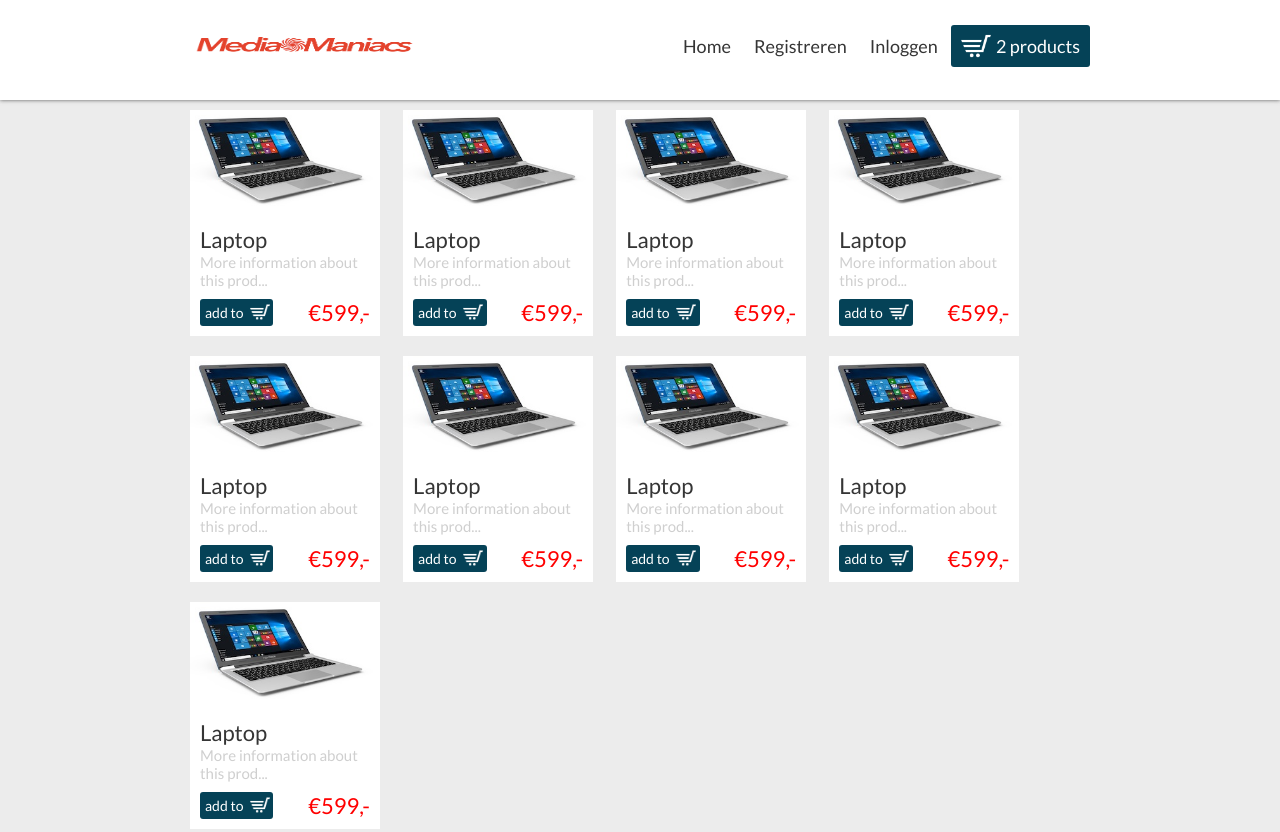
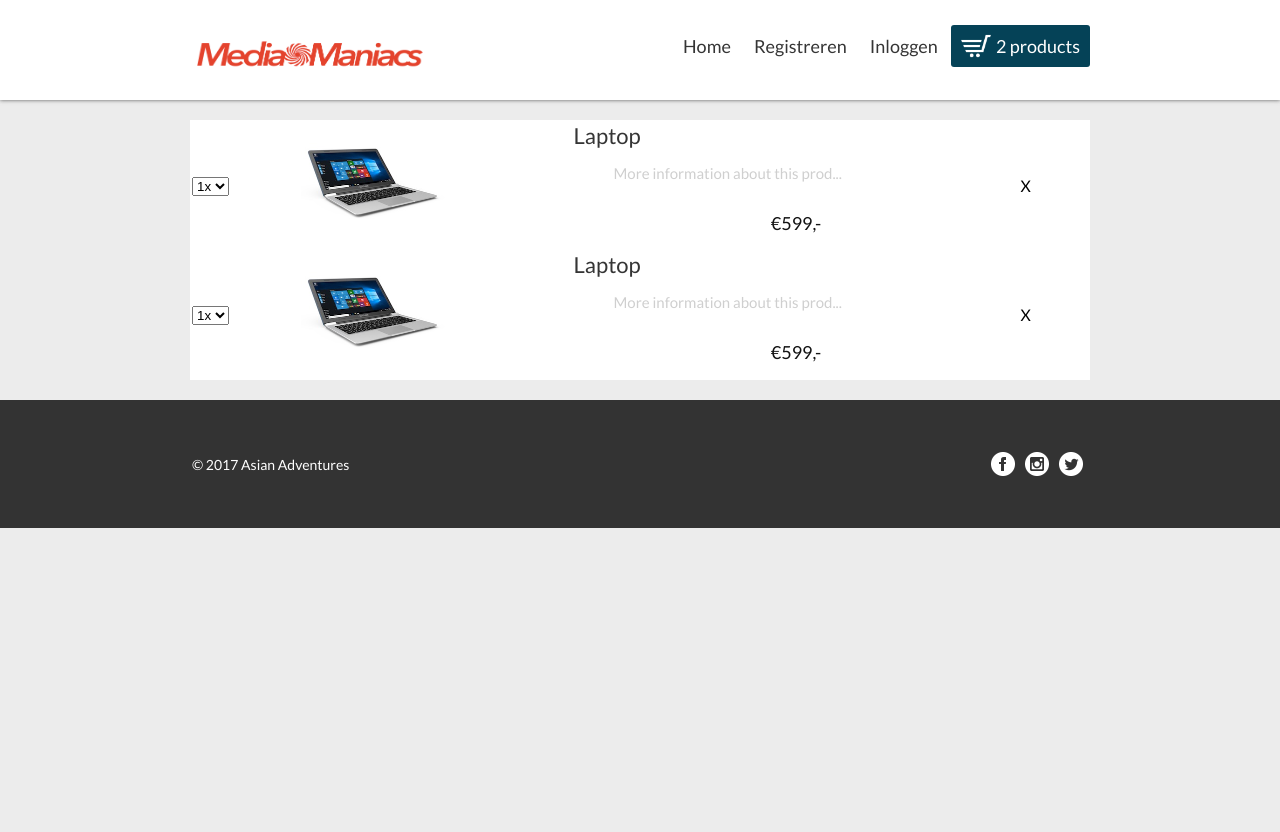
Before and after one commit to tcarnoldussen/WebTech3, a website: page FTP/cart.html in a window 1280 px wide. Shown: the top 832 px of the page. After the commit the page ends 800 px from the top, so only its background shows below. Drawn offline with nearby package versions, Linux system fonts and the light colour scheme.

Commit message:
Cart pagina toegevoegd

```diff
--- a/FTP/cart.html
+++ b/FTP/cart.html
@@ -1,7 +1,7 @@
 <!DOCTYPE html>
 <html>
 <head>
-	<title>Webshop</title>
+	<title>Cart</title>
 	<meta charset="UTF-8">
 	<meta name="description" content="Your personal advisor for adventurous travel experiences in Asia.">
 	<meta name="keywords" content="AsianAdventures, traveling, travel agency, Asia, travel, trip, adventure">
@@ -27,124 +27,61 @@
 		</div>
 	</header>
         <main>
-		<section id="content_items">
-			<div class="item" id="product209720">
-				<a href="product#209720">
-					<figure class="item_image">
-						<img src="img/product/0001.jpg" alt="Product title" title="Product title" />
-					</figure>
-				</a>
-				<div class="item_info">
-					<a class="item_title" href="product.html#209720">Laptop</a>
-					<div class="item_description">More information about this prod...</div>
-					<div class="item_price">€599,-</div>
-					<a class="item_add" href="#buylink">add to</a>
-				</div>
-			</div>
-			<div class="item" id="product209720">
-				<a href="product#209720">
-					<figure class="item_image">
-						<img src="img/product/0001.jpg" alt="Product title" title="Product title" />
-					</figure>
-				</a>
-				<div class="item_info">
-					<a class="item_title" href="product#209720">Laptop</a>
-					<div class="item_description">More information about this prod...</div>
-					<div class="item_price">€599,-</div>
-					<a class="item_add" href="#buylink">add to</a>
-				</div>
-			</div>
-			<div class="item" id="product209720">
-				<a href="product#209720">
-					<figure class="item_image">
-						<img src="img/product/0001.jpg" alt="Product title" title="Product title" />
-					</figure>
-				</a>
-				<div class="item_info">
-					<a class="item_title" href="product#209720">Laptop</a>
-					<div class="item_description">More information about this prod...</div>
-					<div class="item_price">€599,-</div>
-					<a class="item_add" href="#buylink">add to</a>
-				</div>
-			</div>
-			<div class="item" id="product209720">
-				<a href="product#209720">
-					<figure class="item_image">
-						<img src="img/product/0001.jpg" alt="Product title" title="Product title" />
-					</figure>
-				</a>
-				<div class="item_info">
-					<a class="item_title" href="product#209720">Laptop</a>
-					<div class="item_description">More information about this prod...</div>
-					<div class="item_price">€599,-</div>
-					<a class="item_add" href="#buylink">add to</a>
-				</div>
-			</div>
-			<div class="item" id="product209720">
-				<a href="product#209720">
-					<figure class="item_image">
-						<img src="img/product/0001.jpg" alt="Product title" title="Product title" />
-					</figure>
-				</a>
-				<div class="item_info">
-					<a class="item_title" href="product#209720">Laptop</a>
-					<div class="item_description">More information about this prod...</div>
-					<div class="item_price">€599,-</div>
-					<a class="item_add" href="#buylink">add to</a>
-				</div>
-			</div>
-			<div class="item" id="product209720">
-				<a href="product#209720">
-					<figure class="item_image">
-						<img src="img/product/0001.jpg" alt="Product title" title="Product title" />
-					</figure>
-				</a>
-				<div class="item_info">
-					<a class="item_title" href="product#209720">Laptop</a>
-					<div class="item_description">More information about this prod...</div>
-					<div class="item_price">€599,-</div>
-					<a class="item_add" href="#buylink">add to</a>
-				</div>
-			</div>
-			<div class="item" id="product209720">
-				<a href="product#209720">
-					<figure class="item_image">
-						<img src="img/product/0001.jpg" alt="Product title" title="Product title" />
-					</figure>
-				</a>
-				<div class="item_info">
-					<a class="item_title" href="product#209720">Laptop</a>
-					<div class="item_description">More information about this prod...</div>
-					<div class="item_price">€599,-</div>
-					<a class="item_add" href="#buylink">add to</a>
-				</div>
-			</div>
-			<div class="item" id="product209720">
-				<a href="product#209720">
-					<figure class="item_image">
-						<img src="img/product/0001.jpg" alt="Product title" title="Product title" />
-					</figure>
-				</a>
-				<div class="item_info">
-					<a class="item_title" href="product#209720">Laptop</a>
-					<div class="item_description">More information about this prod...</div>
-					<div class="item_price">€599,-</div>
-					<a class="item_add" href="#buylink">add to</a>
-				</div>
-			</div>
-			<div class="item" id="product209720">
-				<a href="product#209720">
-					<figure class="item_image">
-						<img src="img/product/0001.jpg" alt="Product title" title="Product title" />
-					</figure>
-				</a>
-				<div class="item_info">
-					<a class="item_title" href="product#209720">Laptop</a>
-					<div class="item_description">More information about this prod...</div>
-					<div class="item_price">€599,-</div>
-					<a class="item_add" href="#buylink">add to</a>
-				</div>
-			</div>
+		<section id="content_cart">
+			<table id="cart">
+				<tr class="cart_item">
+					<td class="cart_item_amount">
+						<select>
+							<option value="1">1x</option>
+							<option value="2">2x</option>
+							<option value="3">3x</option>
+							<option value="4">4x</option>
+							<option value="5">5x</option>
+							<option value="6">6x</option>
+							<option value="7">7x</option>
+						</select>
+					</td>
+					<td class="cart_item_image">
+						<figure>
+							<img src="img/product/0001.jpg" alt="Product title" title="Product title" />
+						</figure>
+					</td>
+					<td class="cart_item_info">
+						<a class="item_title" href="product.html#209720">Laptop</a>
+						<p class="item_description">More information about this prod...</p>
+						<p class="item_price">€599,-</p>
+					</td>
+					<td class="cart_item_remove">
+						<div class="item_remove_btn">X</div>
+					</td>
+				</tr>
+				<tr class="cart_item">
+					<td class="cart_item_amount">
+						<select>
+							<option value="1">1x</option>
+							<option value="2">2x</option>
+							<option value="3">3x</option>
+							<option value="4">4x</option>
+							<option value="5">5x</option>
+							<option value="6">6x</option>
+							<option value="7">7x</option>
+						</select>
+					</td>
+					<td class="cart_item_image">
+						<figure>
+							<img src="img/product/0001.jpg" alt="Product title" title="Product title" />
+						</figure>
+					</td>
+					<td class="cart_item_info">
+						<a class="item_title" href="product.html#209720">Laptop</a>
+						<p class="item_description">More information about this prod...</p>
+						<p class="item_price">€599,-</p>
+					</td>
+					<td class="cart_item_remove">
+						<div class="item_remove_btn">X</div>
+					</td>
+				</tr>
+			</table>
 		</section>
 	</main>
 	<footer>
--- a/FTP/style.css
+++ b/FTP/style.css
@@ -93,8 +93,8 @@ transition: 0.5s;
 }
 #logo {
 float: left;
-height: 30px;
-width: 229px;
+height: 50px;
+width: 240px;
 margin: 10px 0;
 }
 .cart_btn {
@@ -299,3 +299,33 @@ float: right;
 background-color: #797979;
 transition: 0.5s;
 }
+
+#cart {
+max-width: 900px;
+margin: 20px auto;
+background-color: #FFFFFF;
+}
+.cart_item {
+border-bottom: 10px solid #ECECEC;
+}
+.cart_item_amount, .cart_item_remove {
+width: 50px;
+}
+.cart_item_image {
+width:150px;
+}
+.cart_item_image figure, .cart_item_image figure img {
+width:150px;
+height:auto;
+}
+.item_title {
+text-decoration: none;
+font-size: 22px;
+color: #353535;
+text-align: left;
+}
+.item_description {
+font-size: 15px;
+color: #CFCFCF;
+text-align: left;
+}
```
